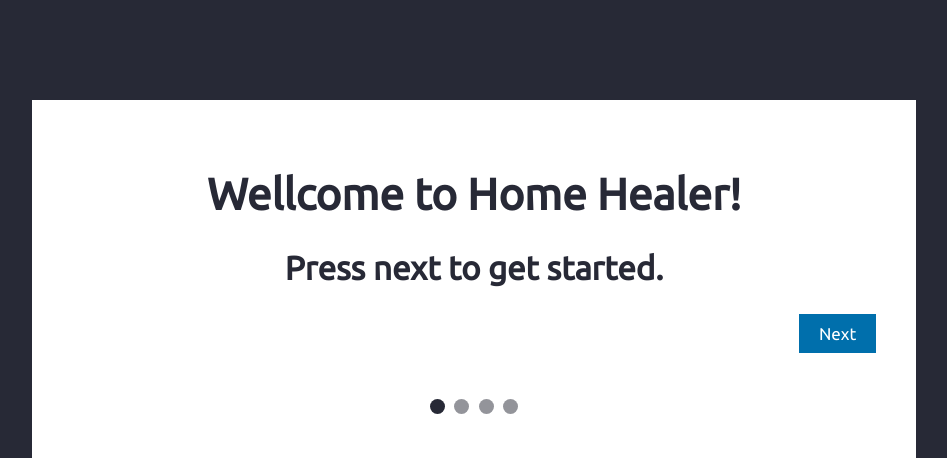
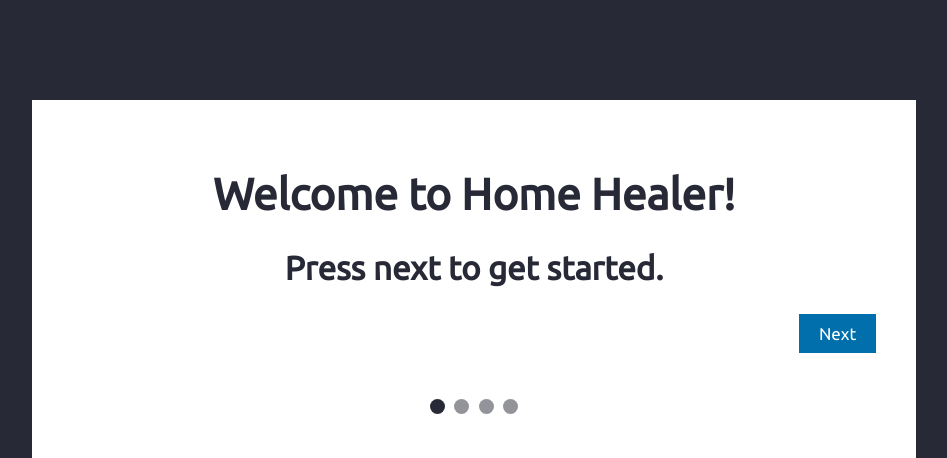
Before and after one commit to NicolasBelissent/homehealer_mlwebapp, a Flask app: page / in a window 1280 px wide. Shown: the part 47-505 px from the top of the page, without its empty margins (166-1113 px from the left). Run offline with Flask 2, Linux system fonts and the light colour scheme.

Commit message:
spell check

```diff
--- a/templates/start.html
+++ b/templates/start.html
@@ -133,7 +133,7 @@ header-container {
 
   <!-- One "tab" for each step in the form: -->
   <div class="tab">
-    <h1>Wellcome to Home Healer!</h1>
+    <h1>Welcome to Home Healer!</h1>
     <h2 style="text-align: center;">Press next to get started.</h2>
   </div>
 
```
